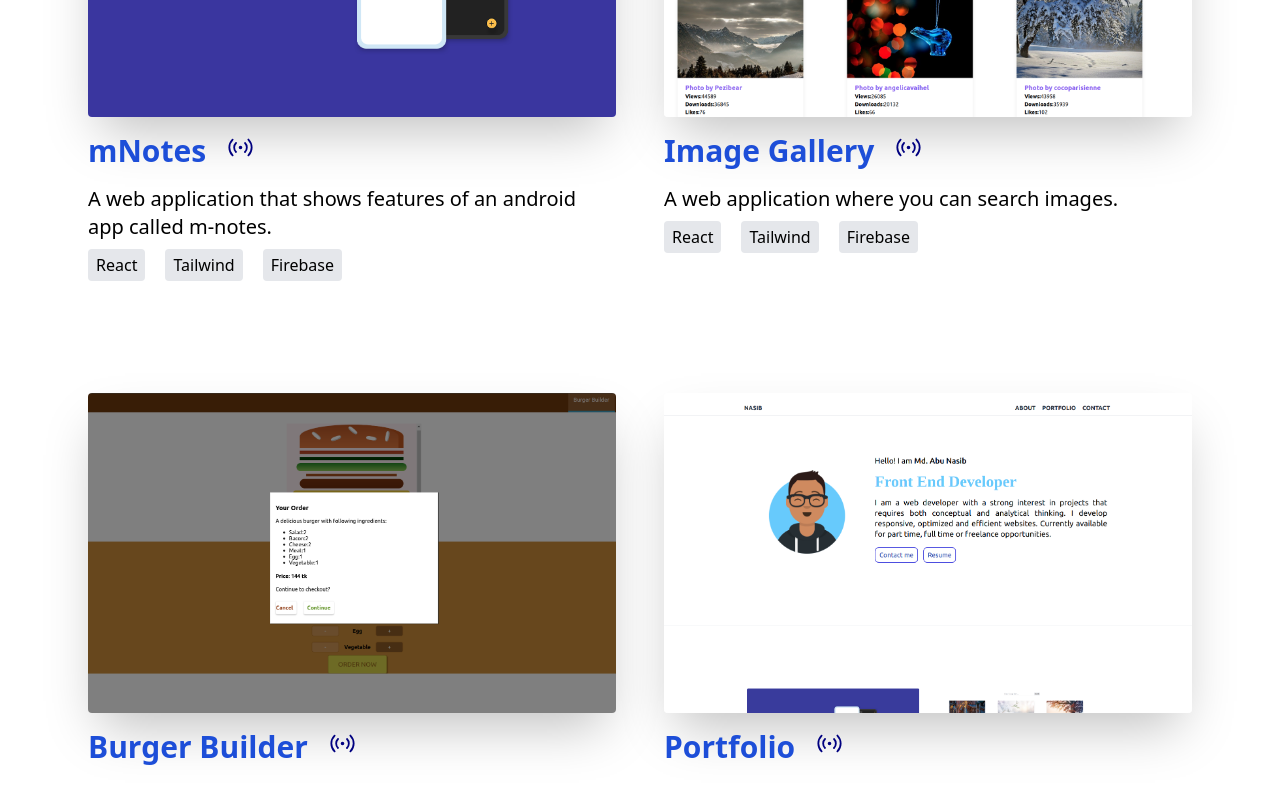
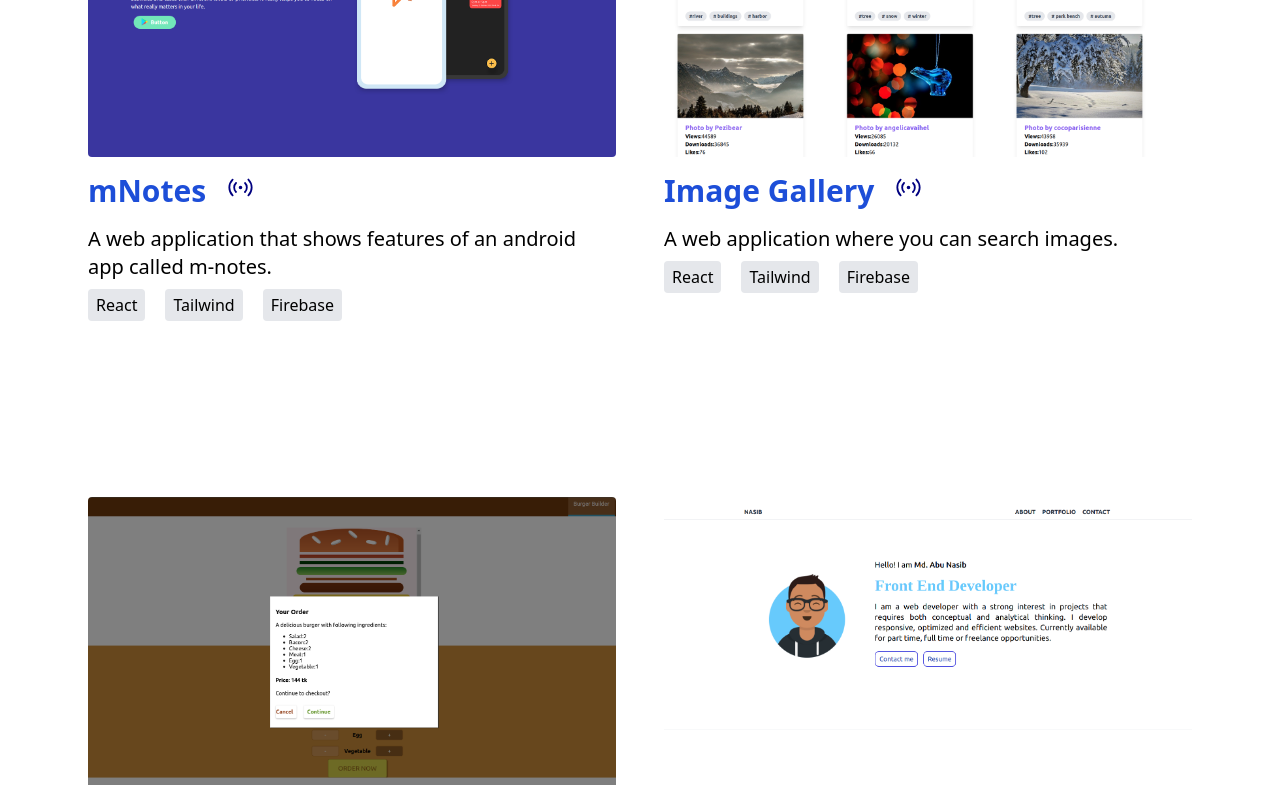
Before and after one commit to Sparrow48/nasib-portfolio, a React (Create React App) app: page / in a window 1280 px wide. Shown: the part 2460-3245 px from the top of the page. Built offline with nearby package versions, Linux system fonts and the light colour scheme; some icons are missing.

Commit message:
change portfolio hover effect

```diff
--- a/src/components/Works.js
+++ b/src/components/Works.js
@@ -8,8 +8,8 @@ import portfolio from "../assets/portfolio.png";
 function Works() {
   return (
     <section id="portfolio" className="border-b-2 ">
-      <div className="flex flex-wrap justify-center pt-20 mx-auto md:pt-48 md:pb-20 md:max-w-6xl">
-        <div className="flex flex-col pb-24 space-y-2 md:pb-28 md:max-w-xl">
+      <div className="flex flex-wrap justify-center py-16 mx-auto md:py-36 md:max-w-6xl">
+        <div className="flex flex-col pb-20 my-5 space-y-2 rounded md:py-10 md:my-12 md:max-w-xl hover:shadow-2xl">
           <Work
             image={mNotes}
             title="mNotes"
@@ -26,7 +26,7 @@ function Works() {
           </div>
         </div>
 
-        <div className="flex flex-col pb-24 space-y-2 md:pb-28 md:max-w-xl">
+        <div className="flex flex-col pb-20 my-5 space-y-2 rounded md:py-10 md:my-12 md:max-w-xl hover:shadow-2xl">
           <Work
             image={imageGallery}
             title="Image Gallery"
@@ -42,7 +42,7 @@ function Works() {
             </ul>
           </div>
         </div>
-        <div className="flex flex-col pb-24 space-y-2 md:pb-28 md:max-w-xl">
+        <div className="flex flex-col pb-20 my-5 space-y-2 rounded md:py-10 md:my-12 md:max-w-xl hover:shadow-2xl">
           <Work
             image={burger}
             title="Burger Builder"
@@ -58,7 +58,7 @@ function Works() {
             </ul>
           </div>
         </div>
-        <div className="flex flex-col pb-24 space-y-2 md:pb-28 md:max-w-xl">
+        <div className="flex flex-col pb-20 my-5 space-y-2 rounded md:py-10 md:my-12 md:max-w-xl hover:shadow-2xl hover:rounded">
           <Work
             image={portfolio}
             title="Portfolio"
--- a/src/components/work/Work.js
+++ b/src/components/work/Work.js
@@ -4,7 +4,7 @@ import { Icon } from "@iconify/react";
 function Work(props) {
   return (
     <div className="flex flex-col px-6 space-y-4 ">
-      <div className="rounded shadow-2xl h-80">
+      <div className="rounded h-80">
         <img
           className="object-cover transition duration-500 ease-in-out transform rounded h-80 hover:scale-105 "
           src={props.image}
@@ -12,7 +12,14 @@ function Work(props) {
         />
       </div>
       <div className="flex space-x-5 ">
-        <h1 className="text-3xl font-bold text-blue-700 ">{props.title}</h1>
+        <a
+          className="text-3xl font-bold text-blue-700 "
+          href={props.live}
+          target="_blank"
+          rel="noreferrer"
+        >
+          {props.title}
+        </a>
         <a href={props.live} target="_blank" rel="noreferrer">
           <Icon
             icon="fluent:live-24-regular"
```
